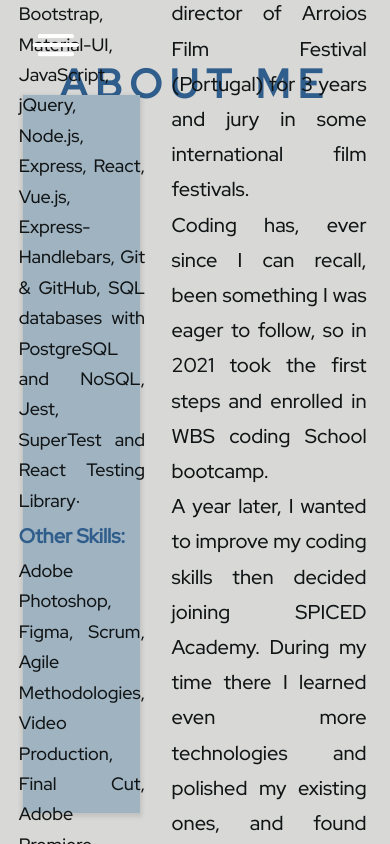
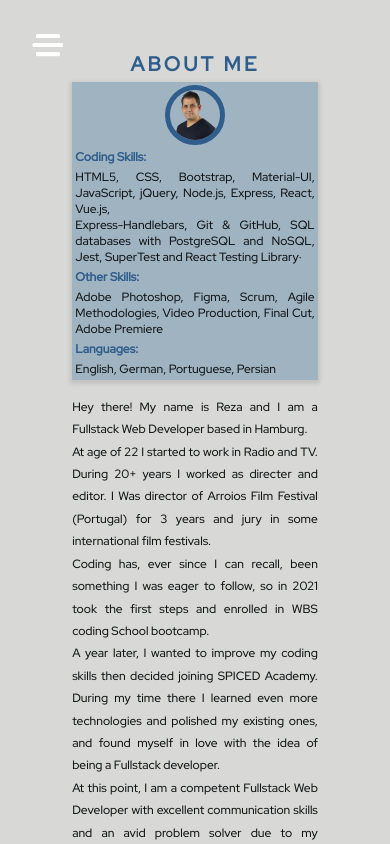
Before and after one commit to RezaHajipour/portfolio-reza, a React (Create React App) app: page /about in a window 390 px wide. Shown: the top 844 px of the page. Built offline with nearby package versions, Linux system fonts and the light colour scheme; a web font is replaced by a local one.

Commit message:
home and nav iphone query

```diff
--- a/src/components/Projects.js
+++ b/src/components/Projects.js
@@ -7,30 +7,30 @@ function Projects({ imageUrl, title, description, stack, webpage, github }) {
             id: 1,
             imageUrl: require("../images/portfolio.png"),
             title: "Portfolio",
-            description: "image 1 description",
+            description: "This exact portfolio website!",
             stack: "html, css, JavaScript",
             webpage: "https://www.rezahajipour.com",
             github: "https://github.com/RezaHajipour/portfolio-reza",
         },
         {
             id: 2,
-            imageUrl: require("../images/premier.png"),
-            title: "THE PREMIER SHORT FILM",
-            description:
-                "This film was created as part of the 48 Hour Film Project ofLisbon, Portugal 2015. It was written, shot, and edited in 48 hours.  The genre assigned was Dark Comedy. ",
-            stack: "html, css, JavaScript",
-            webpage: "https://www.youtube.com/watch?v=vbQ-WDVqOcA",
-            github: "https://github.com/RezaHajipour/portfolio-reza",
+            imageUrl: require("../images/autowerkstatt-hammerbrook.png"),
+            title: "Autowerkstatt Hammerbrook",
+            description: "A Statistic Website for Auto repair.",
+            stack: "html, css, JavaScript, Material UI",
+            webpage: "https://autowerkstatt-hammerbrook.netlify.app/",
+            github: "https://github.com/RezaHajipour/werkstatt",
         },
         {
             id: 3,
             imageUrl: require("../images/crewconnector.png"),
             title: "Crew Connector",
             description:
-                "an App to connect Film and TV Crew. In this App users can either register themselves as a crew either search for a crew for their project. The search can be done by title, category or location.",
-            stack: "html, css, JavaScript",
+                "an App to connect film crews. User can register himself as a film crew or search other crews by name, city, title or category.",
+
+            stack: "html, css, JavaScript, Postgres, Express, Node.js",
             webpage: "https://crewconnector.herokuapp.com/",
-            github: "https://github.com/RezaHajipour/portfolio-reza",
+            github: "https://github.com/RezaHajipour/final_project",
         },
         {
             imageUrl: require("../images/portfolio.png"),
--- a/src/styles/About.css
+++ b/src/styles/About.css
@@ -1,44 +1,36 @@
 .about-container {
-    height: 100vh;
-    background-color: #d8d8d6;
     display: flex;
     justify-content: center;
     align-items: center;
     flex-direction: column;
+    height: 100vh;
+    background-color: #d8d8d6;
 }
 .aboutTitle {
+    text-align: center;
     font-size: 40px;
-    text-align: center;
-    color: #2f5d8c;
     letter-spacing: 0.5rem;
     line-height: 4rem;
+    color: #2f5d8c;
 }
 .content-container {
-    width: 96vw;
-    height: 80vh;
     display: flex;
     justify-content: space-around;
     align-items: center;
+    width: 96vw;
+    height: 80vh;
 }
 .left {
-    width: 30vw;
-    height: 85vh;
-    background-color: #a0b3c1;
     display: flex;
     justify-content: center;
     align-items: center;
     flex-direction: column;
+    width: 30vw;
+    height: 85vh;
     padding: 1rem;
+    background-color: #a0b3c1;
     color: rgb(16, 20, 21);
     box-shadow: 0 2px 4px 2px rgba(0, 0, 0, 0.1);
-}
-.right {
-    width: 50vw;
-    right: 50px;
-    font-size: 20px;
-    line-height: 2.2rem;
-    text-align: justify;
-    color: rgb(16, 20, 21);
 }
 
 .reza {
@@ -58,3 +50,55 @@
     line-height: 1.9rem;
     text-align: justify;
 }
+
+.right {
+    width: 50vw;
+    right: 50px;
+    font-size: 20px;
+    line-height: 2.2rem;
+    text-align: justify;
+    color: rgb(16, 20, 21);
+}
+
+/* -----------Media Query Iphone --------- */
+@media (max-width: 480px) {
+    .about-container {
+        height: 100vh;
+    }
+    .aboutTitle {
+        font-size: 20px;
+        letter-spacing: 0.2rem;
+    }
+    .content-container {
+        display: flex;
+        justify-content: center;
+        align-items: center;
+        flex-direction: column;
+        width: 100vw;
+        font-size: 10px;
+        margin-top: 2.5rem;
+    }
+    .left {
+        width: 63vw;
+        padding: 0.2rem;
+        font-size: 10px;
+    }
+    .reza {
+        width: 25%;
+    }
+    .content {
+        font-size: 12px;
+        line-height: 1rem;
+    }
+    .skill {
+        font-size: 12px;
+        line-height: 1.5rem;
+    }
+
+    .right {
+        width: 63vw;
+        font-size: 12px;
+        line-height: 1.4rem;
+        margin-top: 1rem;
+    }
+}
--- a/src/styles/Card.css
+++ b/src/styles/Card.css
@@ -11,7 +11,7 @@
 }
 
 .card:hover {
-    transform: scale(1.07);
+    transform: scale(1.05);
     transition: 1s ease-in-out;
     box-shadow: 0 0 40px -10px rgba(0, 0, 0, 0.25);
 }
@@ -28,7 +28,7 @@
     padding: 5px 12px 15px;
     text-align: left;
     min-height: 120px;
-    max-height: 100px;
+    max-height: 120px;
     display: flex;
     justify-content: flex-start;
     align-items: center;
@@ -36,8 +36,9 @@
 }
 
 .card-title {
-    font-size: 18px;
-    margin-bottom: 0.2rem;
+    color: #2f5d8c;
+    font-size: 16px;
+    margin-bottom: 0.4rem;
     text-transform: uppercase;
 }
 
@@ -46,8 +47,10 @@
 }
 
 .card-stack {
-    text-transform: uppercase;
+    /* text-transform: uppercase; */
     color: #2f5d8c;
+    margin: auto;
+    align-items: flex-end;
 }
 .buttons {
     display: flex;
@@ -61,7 +64,7 @@
 
 .cardBtn {
     min-width: 120px;
-    background: #a0b3c1;
+    background: rgb(165, 222, 242);
     text-decoration: none;
     margin-top: 30px;
     padding: 4px 5px;
@@ -75,6 +78,7 @@
 .cardBtn:hover {
     transform: scale(1.05);
     transition: 1s ease-in-out;
+    background: rgb(135, 209, 236);
 }
 
 .cardBtn:link,
--- a/src/styles/Home.css
+++ b/src/styles/Home.css
@@ -77,3 +77,40 @@
     background-color: rgb(165, 222, 242);
     color: rgb(17, 23, 27);
 }
+
+/* -----------Media Query Iphone --------- */
+@media (max-width: 480px) {
+    .logo-reza {
+        width: 12rem;
+        height: 12rem;
+        margin-top: 1rem;
+    }
+    .hajipour {
+        font-size: 3rem;
+        margin-top: 0;
+    }
+    .Fullstack {
+        font-size: 1rem;
+        line-height: 1rem;
+        margin-top: 2rem;
+    }
+    .btn_container {
+        min-width: 40%;
+        margin-top: 3rem;
+    }
+    .projects_btn,
+    .about_btn {
+        padding-top: 0.6rem;
+        padding-bottom: 0.6rem;
+        padding-left: 0.5rem;
+        padding-right: 0.5rem;
+        border-radius: 0.5rem;
+        line-height: 0.5rem;
+        font-size: 0.9rem;
+        letter-spacing: 0;
+        border-width: 1px;
+    }
+    .projects_btn {
+        margin-left: 1rem;
+    }
+}
--- a/src/styles/Nav.css
+++ b/src/styles/Nav.css
@@ -13,7 +13,6 @@
     position: fixed;
     top: 5rem;
     left: 1rem;
-
     height: 100vh;
     text-align: center;
 }
@@ -30,13 +29,34 @@
     font-size: 20px;
 }
 
-ul {
+.nav ul {
     list-style-type: none;
     line-height: 3em;
 }
 
-li {
+.nav li {
     writing-mode: vertical-lr;
     padding: 1rem;
     letter-spacing: 0.2rem;
 }
+
+/* -----------Media Query Iphone --------- */
+@media (max-width: 480px) {
+    .menuIcon {
+        width: 2rem;
+        height: 1.6rem;
+        margin-top: 2rem;
+        margin-left: 2rem;
+    }
+    .nav {
+        font-size: 12px;
+        top: 3.3rem;
+        left: 1.3rem;
+    }
+    .nav a:hover {
+        font-size: 10px;
+    }
+    .nav ul {
+        line-height: 1.5em;
+    }
+}
```
Also changed, not shown: src/images/autowerkstatt-hammerbrook.png (added).
